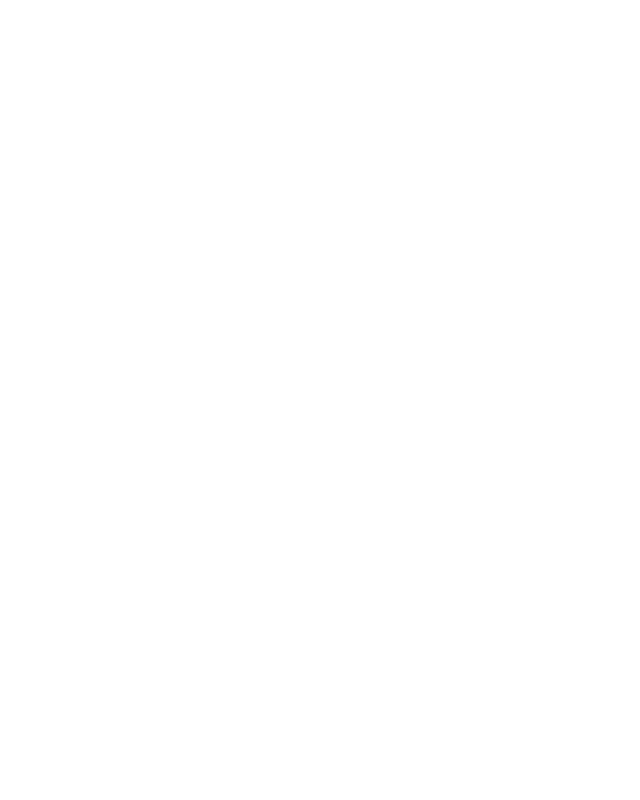
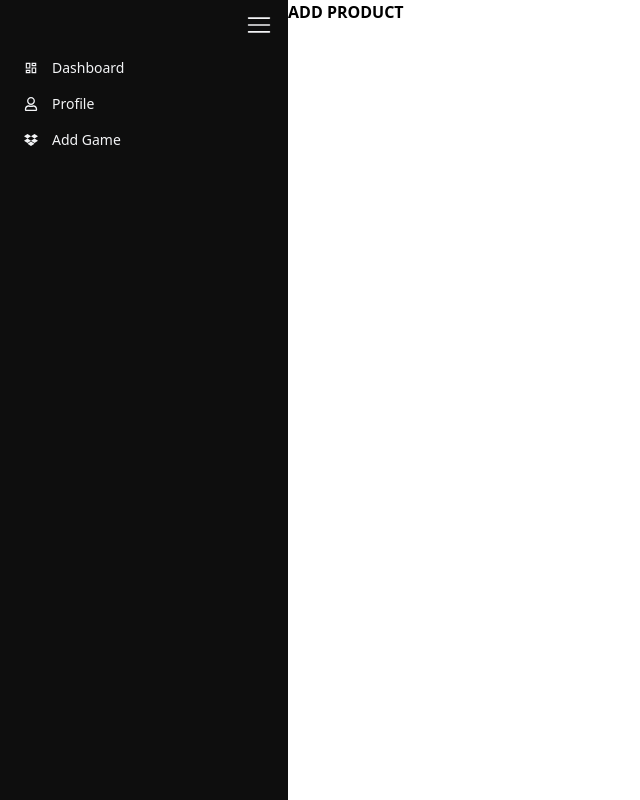
Before and after one commit to Avv-2301/BiGamer-admin-Dashboard, a React (Create React App) app: page /addproduct in a window 1280 px wide. Before the commit this address had no page. Shown: the whole page, without its empty margins (0-640 px from the left). Built offline with nearby package versions, Linux system fonts and the light colour scheme.

Commit message:
Added game add page

```diff
--- a/package.json
+++ b/package.json
@@ -6,6 +6,7 @@
     "@testing-library/jest-dom": "^5.17.0",
     "@testing-library/react": "^13.4.0",
     "@testing-library/user-event": "^13.5.0",
+    "mdb-react-ui-kit": "^8.0.0",
     "react": "^18.3.1",
     "react-dom": "^18.3.1",
     "react-icons": "^5.2.1",
--- a/src/App.js
+++ b/src/App.js
@@ -1,12 +1,18 @@
 import { Route, Routes } from "react-router-dom";
 import Dashboard from "./pages/Dashboard";
 import Login from "./pages/Login";
+import AddGame from "./pages/AddGame";
+import AdminDashboard from "./components/Dashboard/AdminDashboard";
 
 function App() {
   return (
     <div>
       <Routes>
-        <Route path="/dashboard" element={<Dashboard/>}></Route>
+          <Route element={<Dashboard/>}>
+            <Route path="/addproduct" element={<AddGame/>}/>
+            <Route path="/admindashboard" element={<AdminDashboard/>}/>
+          </Route>
+
 
         <Route path="/" element={<Login/>}></Route>
       </Routes>
--- /dev/null
+++ b/src/components/Dashboard/AdminDashboard.jsx
@@ -0,0 +1,9 @@
+import React from 'react'
+
+const AdminDashboard = () => {
+  return (
+    <div className='text-black font-bold'>AdminDashboard</div>
+  )
+}
+
+export default AdminDashboard
--- a/src/data/routes.js
+++ b/src/data/routes.js
@@ -3,7 +3,7 @@ import { FaRegUser } from "react-icons/fa";
 import { FaDropbox } from "react-icons/fa";
 
 export const  menus = [
-    {name:'Dashboard', link:'/dashboard', icon:<MdOutlineDashboard/>},
+    {name:'Dashboard', link:'/admindashboard', icon:<MdOutlineDashboard/>},
     {name:'Profile', link:'/profile', icon:<FaRegUser/>},
-    {name:'Product', link:'/product', icon:<FaDropbox/>}
+    {name:'Add Game', link:'/addproduct', icon:<FaDropbox/>}
 ];
--- /dev/null
+++ b/src/pages/AddGame.jsx
@@ -0,0 +1,11 @@
+import React from 'react';
+
+const AddGame = () => {
+  return (
+    <div className='font-bold '>
+        ADD PRODUCT
+    </div>
+  )
+}
+
+export default AddGame
--- a/src/pages/Dashboard.jsx
+++ b/src/pages/Dashboard.jsx
@@ -4,9 +4,12 @@ import Sidebar from '../components/sidebar/Sidebar';
 
 const Dashboard = () => {
   return (
-    <div>
+    <div className='flex'>
         <Sidebar/>
-        <Outlet/>
+        <div>
+          <Outlet/>
+        </div>
+
     </div>
   )
 }
```
Also changed, not shown: 1 other file (tests, documents, lock files or other folders).
